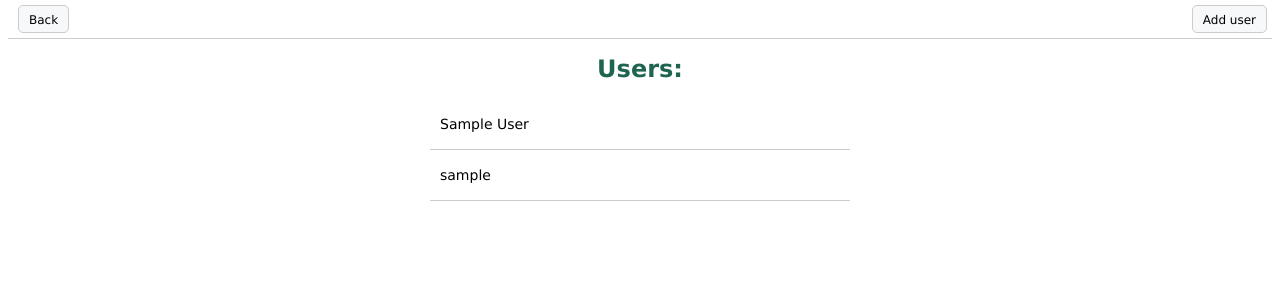
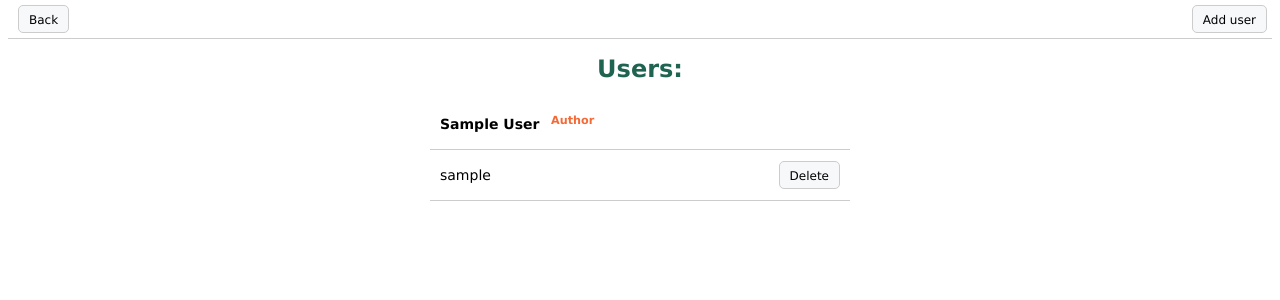
Before and after one commit to Marina668/VersionControlSystem, a Django app: template vcs/templates/vcs/users_list.html in a window 1280 px wide. Shown: the part 102-402 px from the top of the page. Run offline with Django 3.2, Linux system fonts and the light colour scheme; the template is opened without the code that fills it: most values are stand-ins (such as "Sample title", 1, 10 or a date in 2020).

Commit message:
delete users

```diff
--- a/vcs/static/vcs/styles.css
+++ b/vcs/static/vcs/styles.css
@@ -209,3 +209,18 @@ h3 {
     margin: 0 10px;
     padding: 5px;
 }
+
+.user-list-author {
+    position: relative;
+    font-weight: bold;
+}
+
+.user-list-author::after {
+    position: absolute;
+    top:-2px;
+    content: '   Author';
+    color: #f46a36;
+    font-size: 0.8em;
+    font-weight: bold;
+    white-space: pre;
+}
--- a/vcs/templates/vcs/users_list.html
+++ b/vcs/templates/vcs/users_list.html
@@ -19,18 +19,23 @@
     {% if user_list %}
 
         <div class="row-list">
-            <p>{{ repo_author }}</p>
+            <div class="user-list-author"> {{ repo_author }}</div>
         </div>
 
         {% for user in user_list %}
             <div class="row-list">
-                <p>{{ user.username }}</p>
+                {{ user.username }}
+                <div class="modify-buttons-block">
+                    <div class="button">
+                        <a href="{{ request.path|cut:'/users'|add:'/'|add:user.username|urlencode|add:'/deleteuser' }}">Delete</a>
+                    </div>
+                </div>
             </div>
         {% endfor %}
 
     {% else %}
         <div class="row-list">
-            <p>{{ repo_author }}</p>
+            <div class="user-list-author"> {{ repo_author }}</div>
         </div>
     {% endif %}
 
--- a/vcs/urls.py
+++ b/vcs/urls.py
@@ -11,6 +11,7 @@ urlpatterns = [
 
     path('<slug>/users', views.UsersListView.as_view(), name='users_list'),
     path('<slug>/adduser', views.add_user, name='adduser'),
+    path('<slug>/<str:username>/deleteuser', views.delete_user, name='deleteuser'),
 
     re_path(r'^(?P<slug>[\w-]+)\/?(?P<path>[- %\w\/]+)?/newdir$', views.new_dir, name='newdir'),
     re_path(r'^(?P<slug>[\w-]+)\/?(?P<path>[- %\w\/]+)?/newfile$', views.new_file, name='newfile'),
```
Also changed, not shown: vcs/templates/vcs/delete_user.html (added, +17 -0 lines), vcs/views.py (+15 -0 lines).
